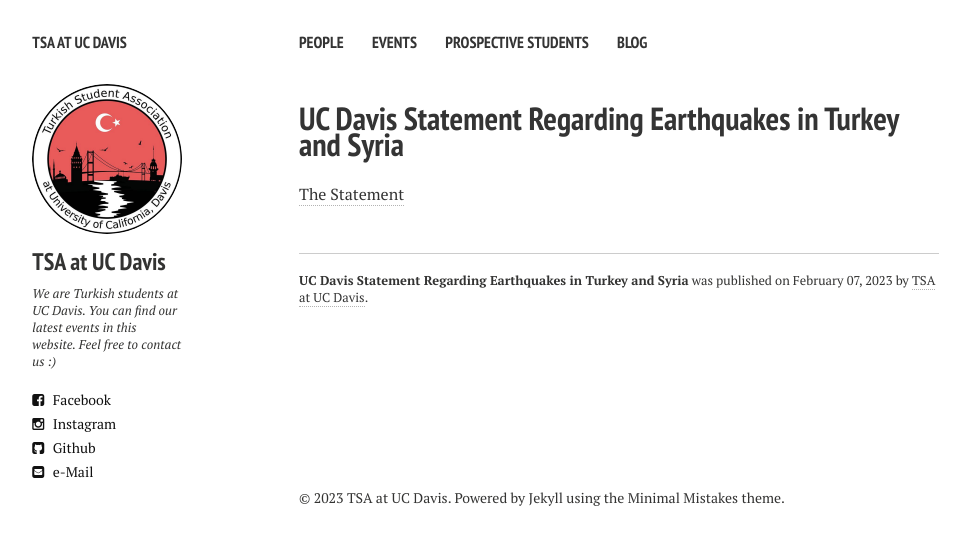
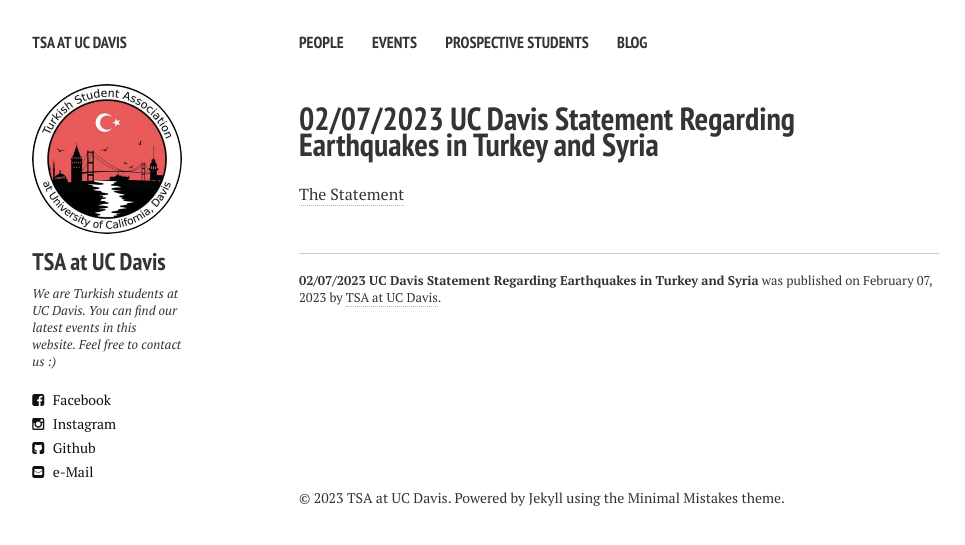
Before and after one commit to tsaatucdavis/tsaatucdavis.github.io, a Jekyll site: the page built from _posts/2023-02-07-statement.md, in a window 1280 px wide. Shown: the top 545 px of the page, without its empty margins (21-986 px from the left). Built offline with Jekyll 4.4.1, drawn with Linux system fonts in a browser that asks for light colours; nearby versions of some CDN libraries.

Commit message:
Update 2023-02-07-statement.md

```diff
--- a/_posts/2023-02-07-statement.md
+++ b/_posts/2023-02-07-statement.md
@@ -1,6 +1,6 @@
 ---
 layout: post
-title: "UC Davis Statement Regarding Earthquakes in Turkey and Syria"
+title: "02/07/2023 UC Davis Statement Regarding Earthquakes in Turkey and Syria"
 description: "02/07/2023"
 comments: true
 ---
```
